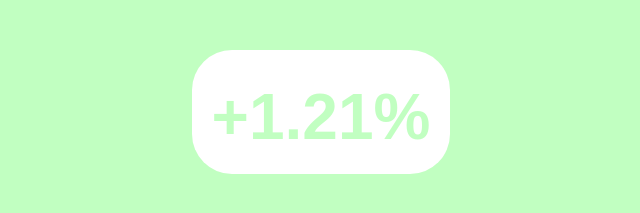
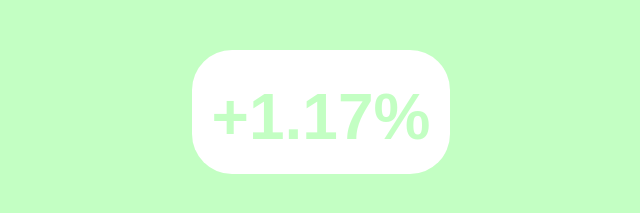
Before and after one commit to brycedorn/market-vibe, a plain HTML site: page index.html in a window 1280 px wide. Shown: the part 401-614 px from the top of the page, 319-959 px from the left. Drawn offline with Linux system fonts and the light colour scheme.

Commit message:
Deploying to gh-pages from  @ 5fb5195ecb50fae0e42ed5a79d78eec31ddffd7c 🚀

```diff
--- a/index.html
+++ b/index.html
@@ -1 +1 @@
-<!DOCTYPE html><html><head><title>Market is 🙂 today.</title><meta charset="utf-8"><link rel="preconnect" href="https://finnhub.io"></head><body style="margin:0"><div style="width:100%;height:100vh;display:flex;flex-direction:column;align-items:center;justify-content:center;background-color:rgba(0,255,0,.243);font-family:sans-serif"><h1 style="font-size:12em;cursor:default;margin:0">🙂</h1><h2 style="border-radius:40px;background:#fff;cursor:default;padding:30px 20px 20px;color:rgba(0,255,0,.243);font-size:4em">+1.21%</h2></div> </body></html>
+<!DOCTYPE html><html><head><title>Market is 🙂 today.</title><meta charset="utf-8"><link rel="preconnect" href="https://finnhub.io"></head><body style="margin:0"><div style="width:100%;height:100vh;display:flex;flex-direction:column;align-items:center;justify-content:center;background-color:rgba(0,255,0,.235);font-family:sans-serif"><h1 style="font-size:12em;cursor:default;margin:0">🙂</h1><h2 style="border-radius:40px;background:#fff;cursor:default;padding:30px 20px 20px;color:rgba(0,255,0,.235);font-size:4em">+1.17%</h2></div> </body></html>
```
